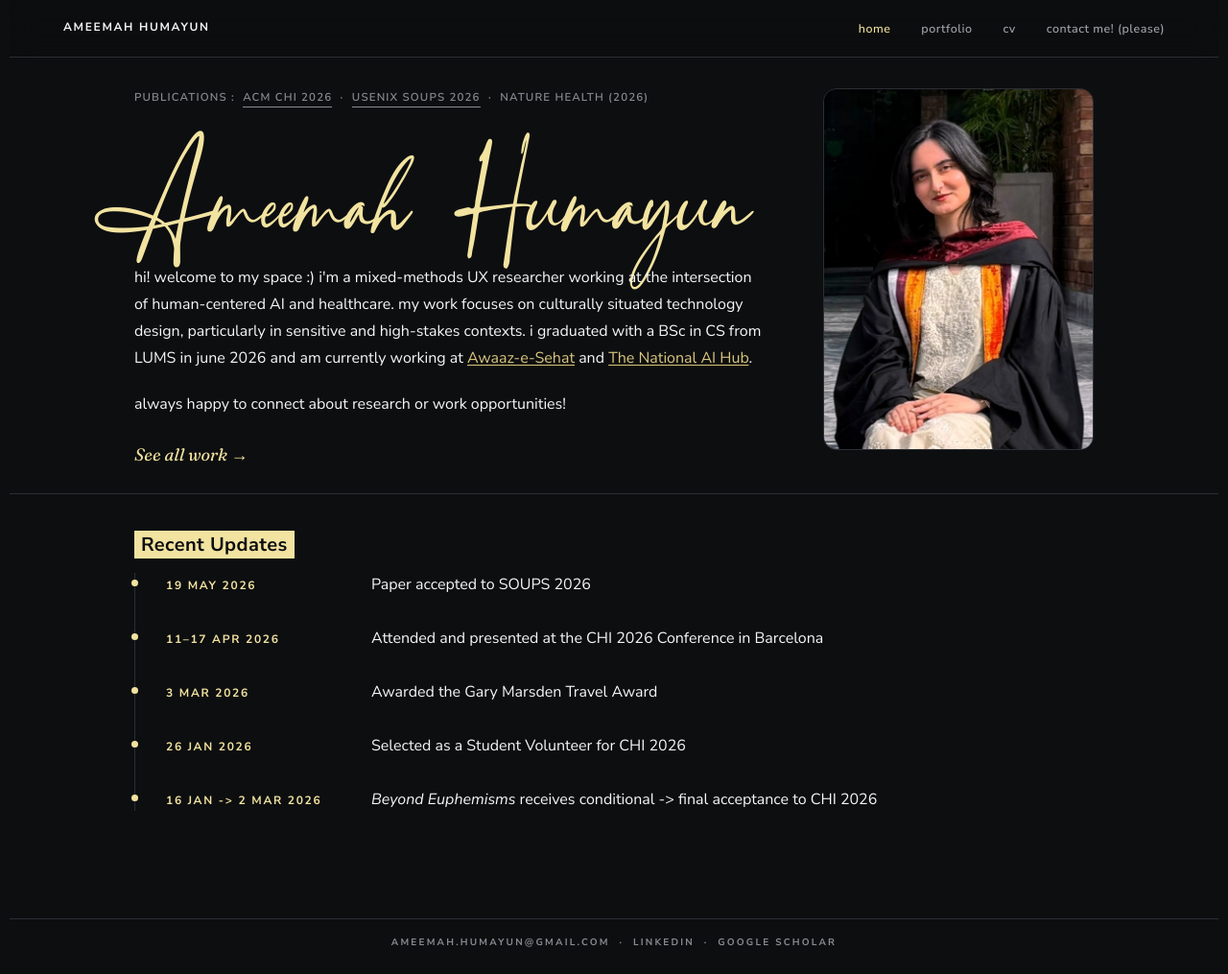
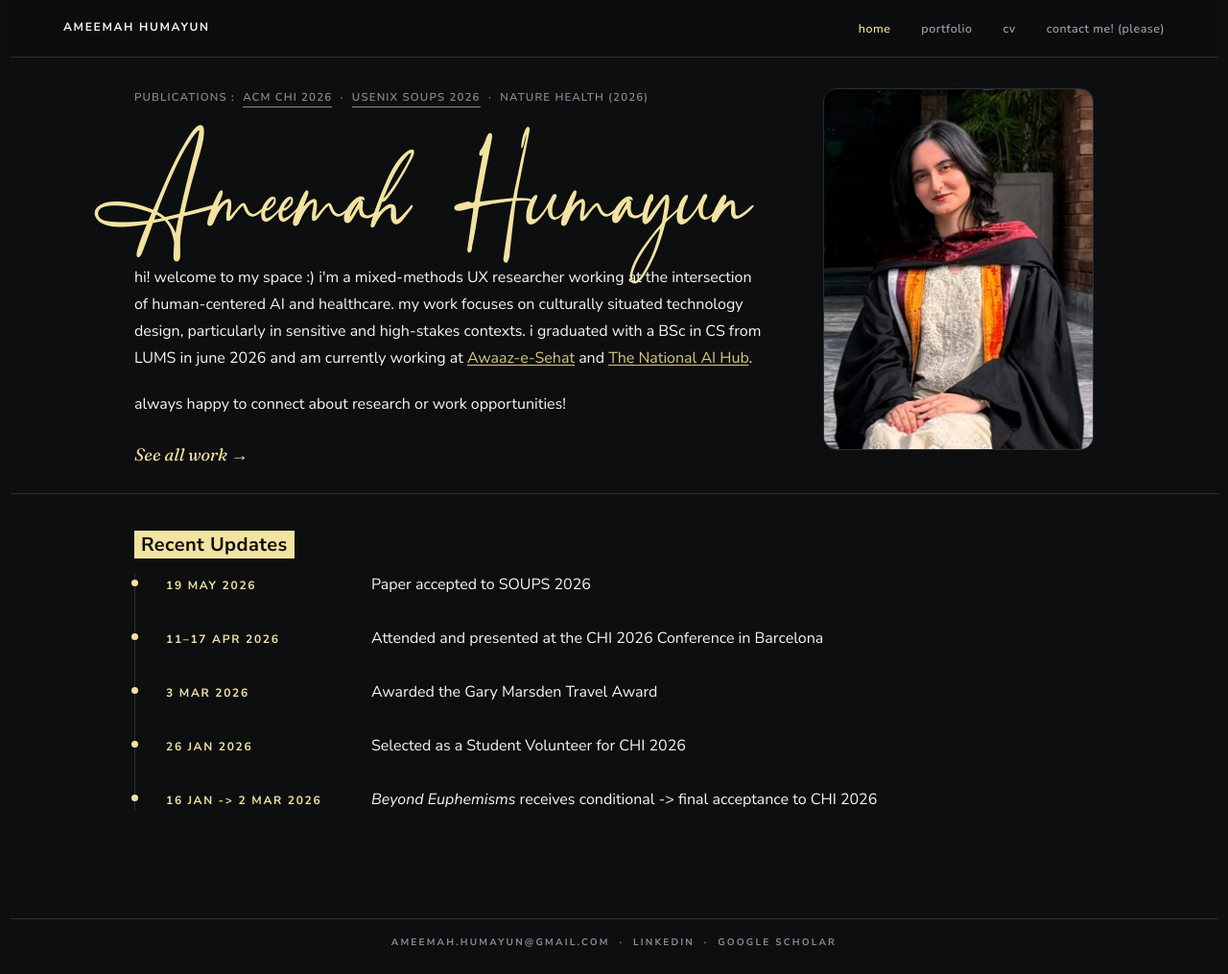
Before and after one commit to ameemahumayun/ameemahumayun.github.io, a Jekyll site: the page built from index.html, in a window 1280 px wide and 1015 px high. Shown: the whole window at 96% size. Built offline with Jekyll 4.4.1, drawn with Linux system fonts in a browser that asks for light colours.

Commit message:
Move homepage signature up 6px

```diff
--- a/assets/css/components.css
+++ b/assets/css/components.css
@@ -837,4 +837,5 @@ details[open] .accordion__icon::after { opacity: 0; }                          /
   font-size: clamp(3.75rem, 7.5vw, 6rem);
   line-height: 1.1;
   margin-left: -1.8125rem;
+  transform: translateY(-6px);
 }
```
